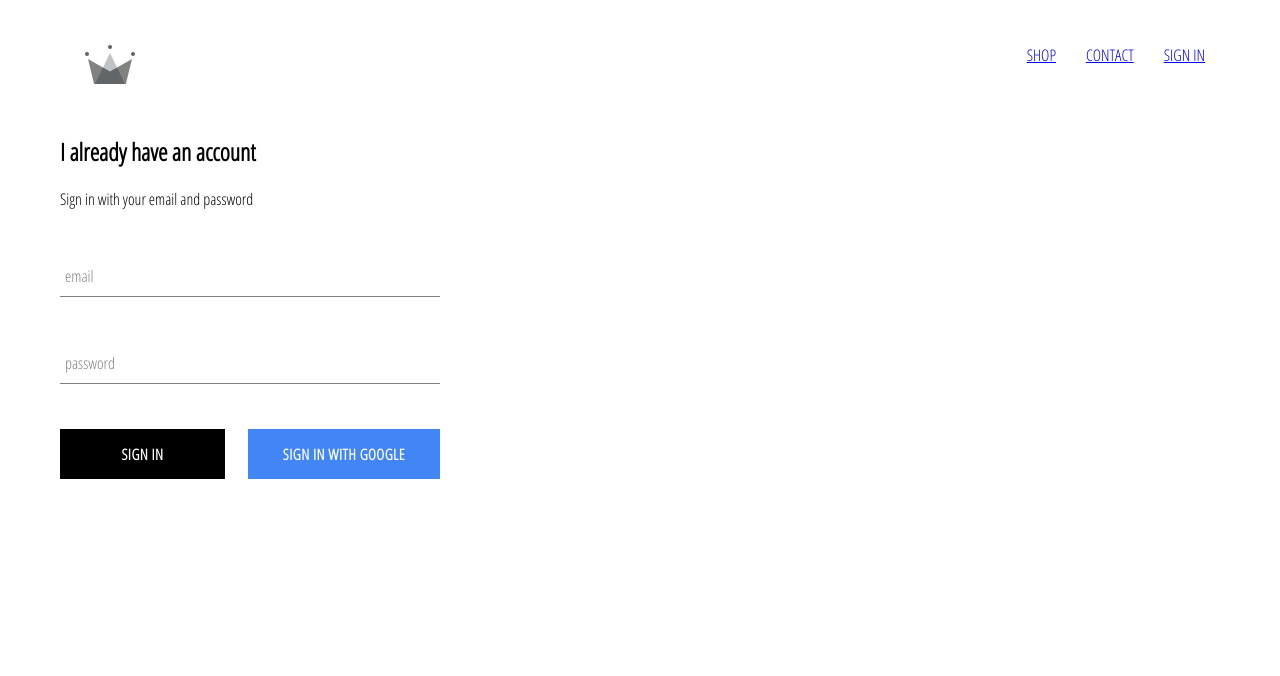
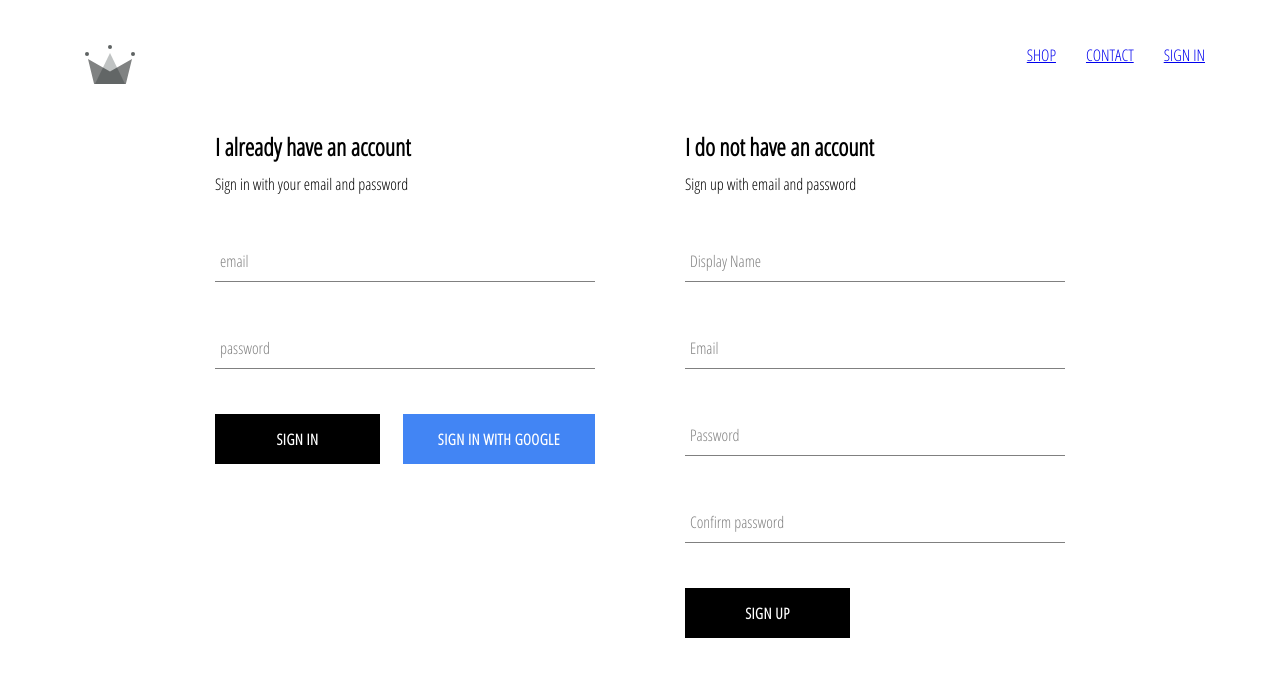
Before and after one commit to Bigmikeyyy/crwm-clothing, a React (Create React App) app: page /signin in a window 1280 px wide. Shown: the top 676 px of the page. Built offline with nearby package versions, Linux system fonts and the light colour scheme; no server answers.

Commit message:
Implemented firebase utils included ability to store authenticated users to firebase database

```diff
--- a/src/App.jsx
+++ b/src/App.jsx
@@ -6,7 +6,7 @@
 import SignPage from './pages/Sign/sign-page';
 import Header from './components/header/header'
 
-import { auth } from './firebase/firebase';
+import {auth, createUserProfileDocument} from './firebase/firebase';
 
 import './App.css';
 
@@ -22,8 +22,23 @@
    unsubscribeFromAuth = null;
 
    componentDidMount() {
-      this.unsubscribeFromAuth = auth.onAuthStateChanged(user => {
-         this.setState({ currentUser: user });
+      this.unsubscribeFromAuth = auth.onAuthStateChanged(async userAuth => {
+         if (userAuth) {
+            const userRef = await createUserProfileDocument(userAuth);
+
+            userRef.onSnapshot(snapshot => {
+               this.setState({
+                  currentUser: {
+                     id: snapshot.id,
+                     ...snapshot.data()
+                  }
+               })
+            });
+         } else {
+            this.setState({
+               currentUser: null
+            });
+         }
       });
    }
 
--- a/src/components/sign-in/sign-in.jsx
+++ b/src/components/sign-in/sign-in.jsx
@@ -37,7 +37,7 @@
    render() {
       return(
          <div className='sign-in'>
-            <h2>I already have an account</h2>
+            <h2 className='title'>I already have an account</h2>
             <span>Sign in with your email and password</span>
             <form onSubmit={this.handleSubmit}>
                <FormInput
--- /dev/null
+++ b/src/components/sign-up/sign-up.jsx
@@ -0,0 +1,106 @@
+import React from 'react';
+
+import FormInput from '../form-input/form-input';
+import CustomButton from '../custom-button/custom-button';
+
+import './sign-up.scss';
+
+import { auth, createUserProfileDocument } from '../../firebase/firebase';
+
+class SignUp extends React.Component {
+   constructor() {
+      super();
+
+      this.state = {
+         displayName: '',
+         email: '',
+         password: '',
+         confirmedPassword: ''
+      }
+   }
+
+   handleSubmit = async event => {
+      event.preventDefault();
+
+      const {displayName, email, password, confirmedPassword} = this.state;
+
+      if (password !== confirmedPassword) {
+         alert('passwords dont match');
+         return;
+      }
+
+      try {
+         const { user } = await auth.createUserWithEmailAndPassword(email, password);
+
+         await createUserProfileDocument(user, { displayName });
+
+         this.setState({
+            displayName: '',
+            email: '',
+            password: '',
+            confirmedPassword: ''
+         })
+      } catch (err) {
+         console.log(err);
+
+      }
+   };
+
+   handleChange = event => {
+      const { name, value } = event.target;
+
+      this.setState({
+         [name]: value
+      })
+   };
+
+   render() {
+      const {displayName, email, password, confirmedPassword} = this.state;
+      return (
+         <div className='sign-up'>
+            <h2 className='title'> I do not have an account</h2>
+            <span>Sign up with email and password</span>
+            <form className='sign-up-form' onSubmit={this.handleSubmit}>
+               <FormInput
+                  type='text'
+                  name='displayName'
+                  value={displayName}
+                  onChange={this.handleChange}
+                  label='Display Name'
+                  required>
+               </FormInput>
+               <FormInput
+                  type='email'
+                  name='email'
+                  value={email}
+                  onChange={this.handleChange}
+                  label='Email'
+                  required>
+               </FormInput>
+               <FormInput
+                  type='password'
+                  name='password'
+                  value={password}
+                  onChange={this.handleChange}
+                  label='Password'
+                  required>
+               </FormInput>
+               <FormInput
+                  type='password'
+                  name='confirmedPassword'
+                  value={confirmedPassword}
+                  onChange={this.handleChange}
+                  label='Confirm password'
+                  required>
+               </FormInput>
+               <CustomButton type='submit'>
+                  Sign Up
+               </CustomButton>
+            </form>
+         </div>
+      )
+
+   }
+}
+
+export default SignUp;
--- /dev/null
+++ b/src/components/sign-up/sign-up.scss
@@ -0,0 +1,9 @@
+.sign-up {
+  display: flex;
+  flex-direction: column;
+  width: 380px;
+
+  .title {
+    margin: 10px 0;
+  }
+}
--- a/src/firebase/firebase.js
+++ b/src/firebase/firebase.js
@@ -12,6 +12,38 @@
    measurementId: 'G-KNNFNM4VGN'
 };
 
+export const createUserProfileDocument = async (userAuth, additionalData) => {
+   if (!userAuth) {
+      return;
+   }
+
+   const userRef = firestore.doc(`users/${userAuth.uid}`);
+
+   const snapShot = await userRef.get();
+
+   if (!snapShot.exists) {
+      let { displayName } = userAuth;
+      const { email } = userAuth;
+      if (!displayName) {
+         displayName = additionalData.displayName;
+      }
+      const createdDate = new Date();
+
+      try {
+         await userRef.set({
+            displayName,
+            email,
+            createdDate,
+            ...additionalData
+         })
+      } catch(err) {
+         console.log('error creating user', err.message);
+      }
+   }
+
+   return userRef;
+};
+
 firebase.initializeApp(config);
 
 export const auth = firebase.auth();
--- a/src/pages/Sign/sign-page.jsx
+++ b/src/pages/Sign/sign-page.jsx
@@ -1,12 +1,14 @@
 import React from 'react';
 
 import SignIn from '../../components/sign-in/sign-in';
+import SignUp from '../../components/sign-up/sign-up';
 
 import './sign-page.scss';
 
 const SignPage = () => (
    <div className='sign-layout'>
       <SignIn />
+      <SignUp />
    </div>
 );
 
--- a/src/pages/Sign/sign-page.scss
+++ b/src/pages/Sign/sign-page.scss
@@ -0,0 +1,6 @@
+.sign-layout {
+  width: 850px;
+  display: flex;
+  justify-content: space-between;
+  margin: 30px auto;
+}
```
